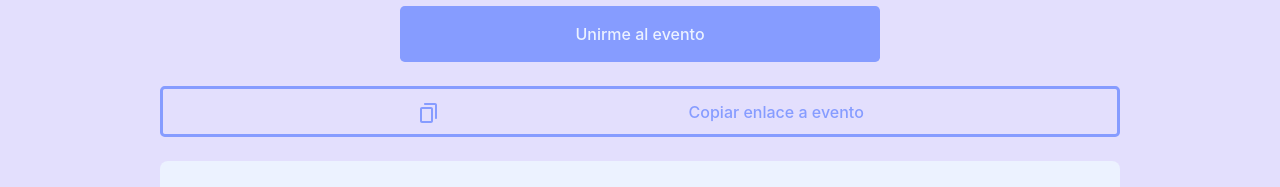
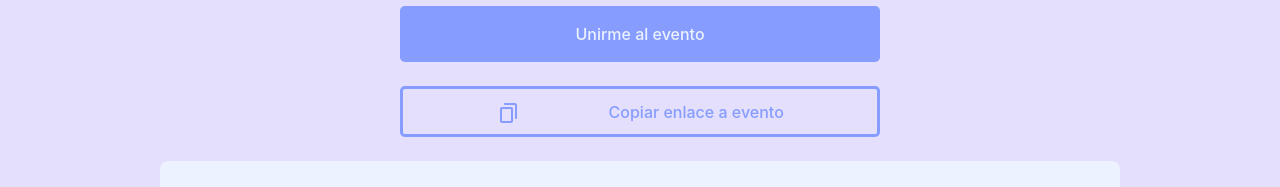
Before and after one commit to rammariana/cantom-modulo-2.2, a React (Create React App) app: page /meeting-final/1 in a window 1280 px wide. Shown: the part 353-540 px from the top of the page. Built offline with nearby package versions, Linux system fonts and the light colour scheme; no server answers.

Commit message:
nuevos estilos .1

```diff
--- a/src/components/MeetingFinal.css
+++ b/src/components/MeetingFinal.css
@@ -188,4 +188,7 @@
   .meeting-final-container a {
     max-width: 50%;
   }
+  .copy-container {
+    max-width: 50%;
+  }
 }
```
